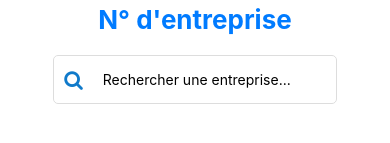
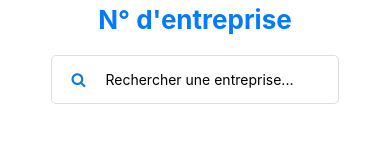
Before and after one commit to AntoineAvn/IPSSI_KBO, a React Native app in the folder front/: screen /Home in a window 390 px wide. Shown: the part 431-574 px from the top of the page. Built offline with nearby package versions, Linux system fonts and the light colour scheme.

Commit message:
design search bar

```diff
--- a/front/components/SearchBar.js
+++ b/front/components/SearchBar.js
@@ -5,7 +5,7 @@ import Icon from 'react-native-vector-icons/FontAwesome';
 const SearchBar = ({ searchQuery, setSearchQuery, handleSearch, placeholder = "Rechercher..." }) => {
   return (
     <View style={styles.searchContainer}>
-      <Icon name="search" size={20} color="#107aca" style={styles.searchIcon} />
+      <Icon name="search" size={15} color="#107aca" style={styles.searchIcon} />
       <TextInput
         style={styles.searchBar}
         placeholder={placeholder}
@@ -30,7 +30,7 @@ const styles = StyleSheet.create({
   },
   searchIcon: {
     marginRight: 10,
-    marginLeft: 5,
+    marginLeft: 15,
   },
   searchBar: {
     flex: 1,
```
